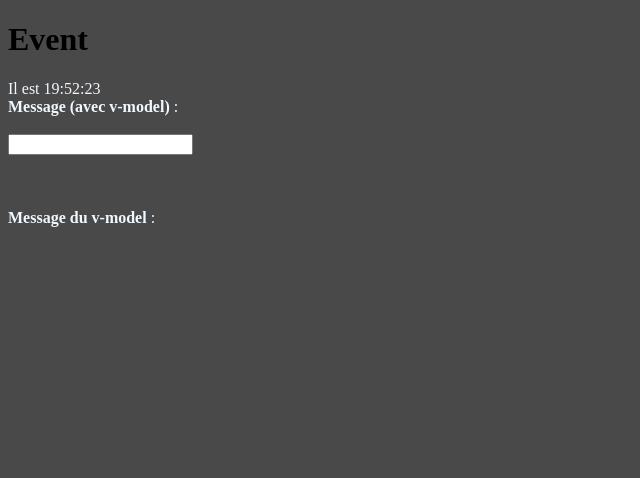
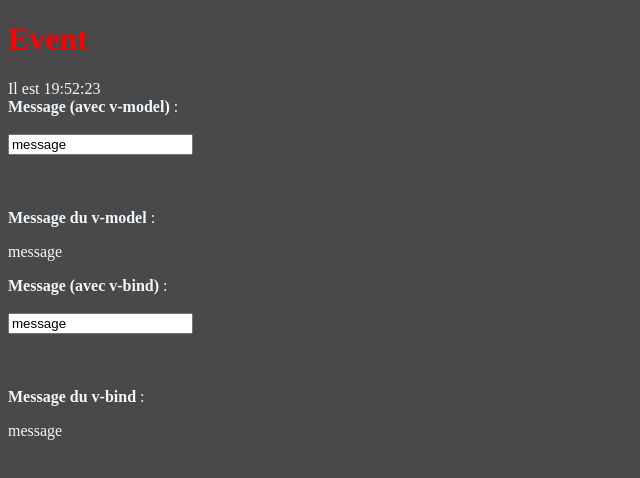
Before and after one commit to manu-cj/vue-js-premier-pas, a Vue app in the folder vue-first-step/: page / in a window 1280 px wide. Shown: the top 478 px of the page, without its empty margins (0-640 px from the left). Built offline with nearby package versions, Linux system fonts and the light colour scheme.

Commit message:
application de style css avec le v-bind

```diff
--- a/vue-first-step/src/components/Event.vue
+++ b/vue-first-step/src/components/Event.vue
@@ -1,5 +1,5 @@
 <template>
-  <h1>Event</h1>
+  <h1 v-bind:style="{color: style.color}">Event</h1>
 
 
 <div v-bind = "created()">Il est {{time}}</div>
@@ -11,6 +11,16 @@
     <br><br>
     <br><br>
     <b>Message du v-model</b> :
+    <p>{{message}}</p>
+  </div>
+
+  <div>
+    <b>Message (avec v-bind)</b> :
+    <br><br>
+    <input type="text" v-bind:value="message">
+    <br><br>
+    <br><br>
+    <b>Message du v-bind</b> :
     <p>{{message}}</p>
   </div>
 
@@ -32,9 +42,13 @@ export default {
         {text: "Element 5", modifyOn: false},
       ],
       show: false,
-      message : '',
-      time : "..."
-
+      message : 'message',
+      time : "...",
+      style : {
+        color : "red",
+        backgroundColor : "white",
+        fontsize : "30px"
+      }
     }
   },
 
```
